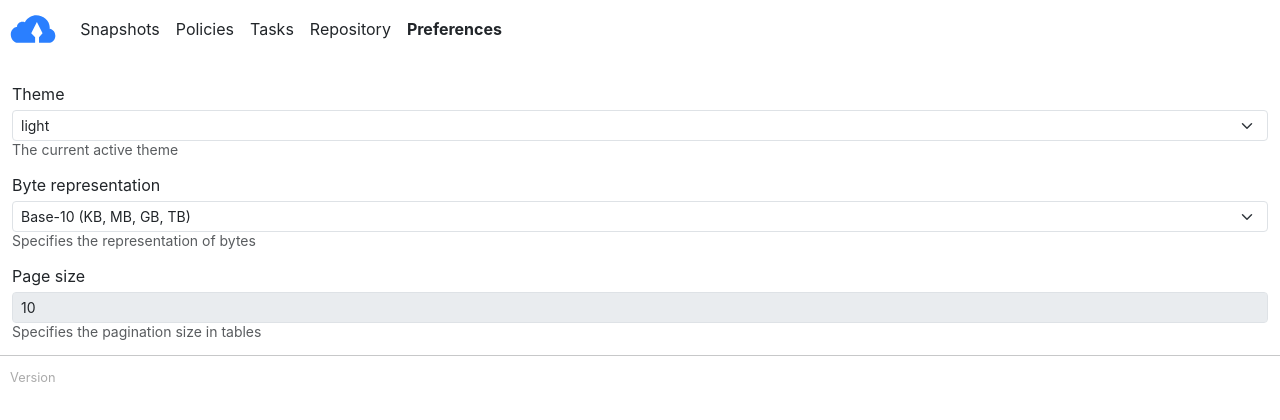
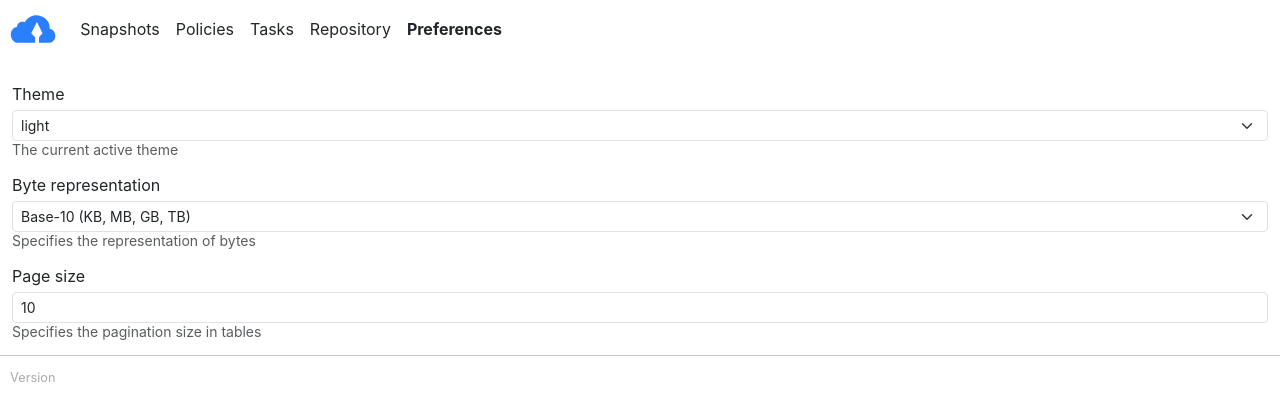
Before and after one commit to kopia/htmlui, a React (Create React App) app: page /preferences in a window 1280 px wide. Shown: the top 420 px of the page. Built offline with nearby package versions, Linux system fonts and the light colour scheme; no server answers.

Commit message:
- Fixed the background of input fields. - Changed the brightness of warning color in dark-mode

```diff
--- a/src/css/App.css
+++ b/src/css/App.css
@@ -105,6 +105,14 @@ a:hover {
   filter: brightness(80%);
 }
 
+.table {
+  color: var(--text-color-body);
+}
+
+.table-hover>tbody>tr:hover>* {
+  color: var(--text-color-body);
+}
+
 .table-striped>tbody>tr:nth-of-type(odd)>* {
   color: var(--text-color-body);
   background-color: var(--color-stripe);
@@ -119,11 +127,27 @@ a:hover {
   color: var(--text-color-nav);
 }
 
-.table {
-  color: var(--text-color-body);
+.nav-link:hover {
+  color: var(--text-color-nav) !important;
+  filter: brightness(80%);
 }
 
-.table-hover>tbody>tr:hover>* {
+.form-control, .form-control:focus, .form-control:active, .form-control:hover {
+  color: var(--text-color-body) !important;
+  background-color: var(--background-color) !important;
+}
+
+.form-select, .form-select:focus, .form-select:active, form-select:hover {
+  color: var(--text-color-body);
+  background-color: var(--background-color);
+}
+
+.form-control-sm, .form-control-sm:focus, .form-control-sm:active, .form-control-sm:hover {
+  color: var(--text-color-body);
+  background-color: var(--background-color);
+}
+
+.form-check-input, .form-check-input:focus, .form-check-input:active, .form-control-sm:hover {
   color: var(--text-color-body);
 }
 
@@ -131,29 +155,24 @@ a:hover {
   color: var(--text-color-nav);
 }
 
-.nav-link:hover {
-  color: var(--text-color-nav) !important;
-  filter: brightness(80%);
-}
-
 .accordion-body {
-  color: var(--text-color-body);
-  background-color: var(--background-color);
-}
-
-.accordion-button:not(.collapsed) {
-  color: var(--text-color-body)  !important;
+  color: var(--text-color-body) !important;
   background-color: var(--background-color) !important;
-}
-
-.accordion-button:link, .accordion-button:visited, .accordion-button:hover, .accordion-button:active  {
-  background-color: var(--color-select) !important;
-  color: var(--text-color-body) !important;
 }
 
 .accordion-button  {
   background-color: var(--background-color) !important;
   color: var(--text-color-body) !important;
+}
+
+.accordion-button:not(.collapsed) {
+  color: var(--text-color-body);
+  background-color: var(--background-color);
+}
+
+.accordion-button:link, .accordion-button:visited, .accordion-button:hover, .accordion-button:active  {
+  background-color: var(--color-select);
+  color: var(--text-color-body);
 }
 
 .popover {
--- a/src/css/Theme.css
+++ b/src/css/Theme.css
@@ -21,7 +21,7 @@
   --background-color: #222222;
   --color-primary: #1162b1;
   --color-secondary: #0d9aab;
-  --color-warning: #b30996;
+  --color-warning: #7e0d6b;
   --color-success: #0d9aab;
   --color-submit: #00B4D8;
   --color-stripe: #323232;
```
